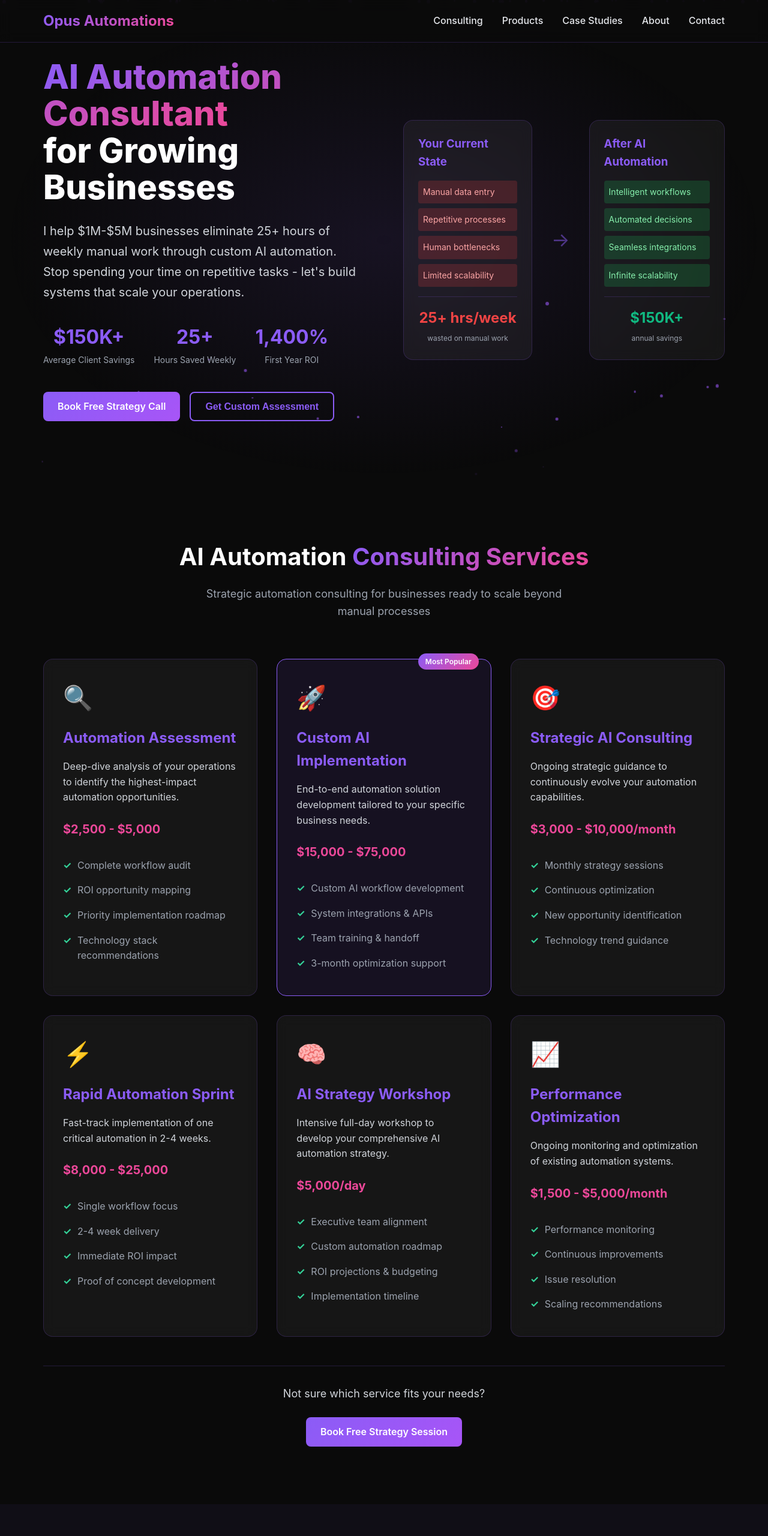
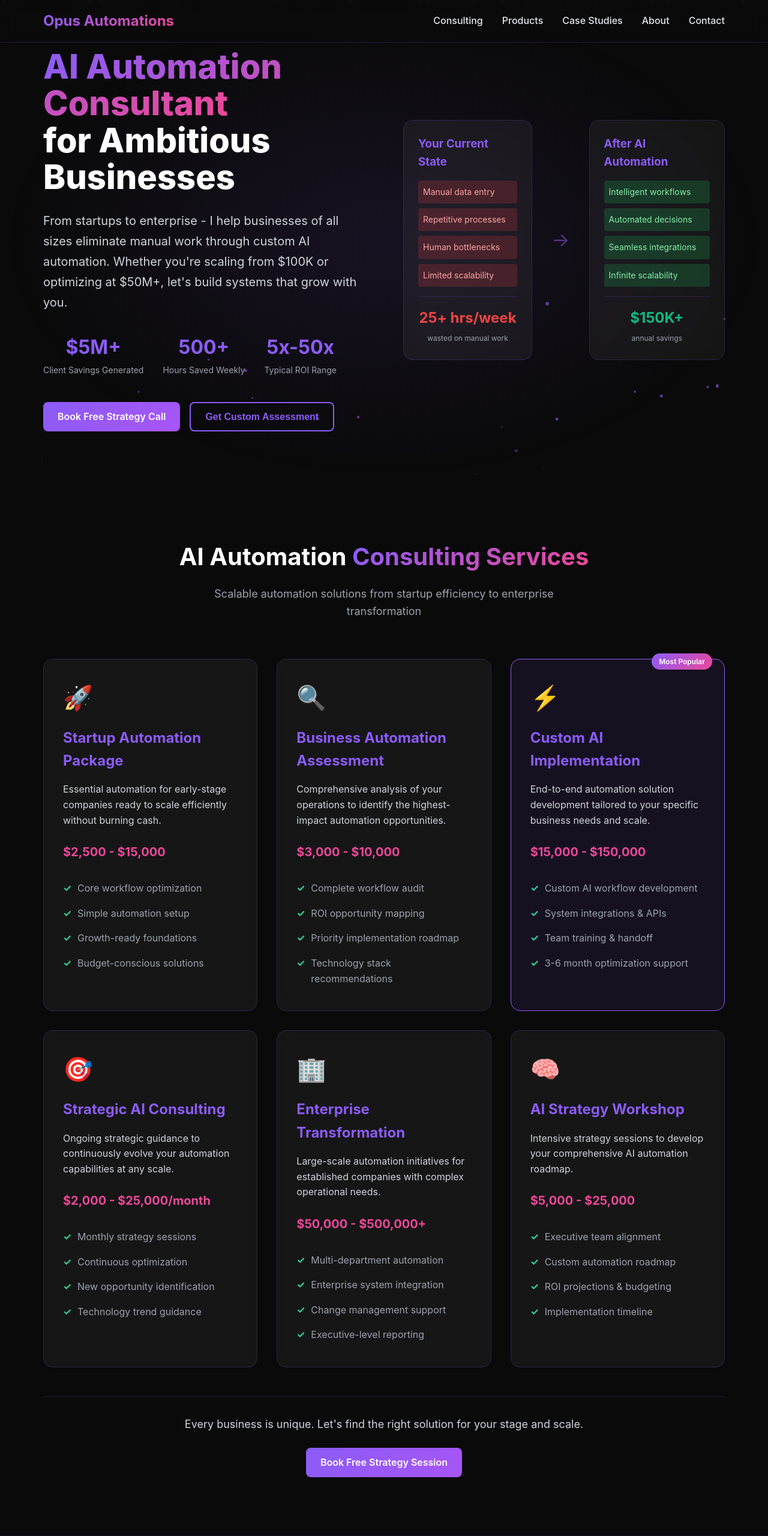
Before and after one commit to projectservan8n/opusautomations, a website: page index.html in a window 1280 px wide. Shown: the top 2560 px of the page at 60% size. Drawn offline with Linux system fonts and the light colour scheme.

Commit message:
Update index.html

```diff
--- a/index.html
+++ b/index.html
@@ -39,24 +39,24 @@
             <div class="hero-content">
                 <h1 class="hero-title">
                     <span class="gradient-text">AI Automation Consultant</span><br>
-                    for Growing Businesses
+                    for Ambitious Businesses
                 </h1>
                 <p class="hero-subtitle">
-                    I help $1M-$5M businesses eliminate 25+ hours of weekly manual work through custom AI automation.
-                    Stop spending your time on repetitive tasks - let's build systems that scale your operations.
+                    From startups to enterprise - I help businesses of all sizes eliminate manual work through custom AI automation.
+                    Whether you're scaling from $100K or optimizing at $50M+, let's build systems that grow with you.
                 </p>
                 <div class="hero-stats">
                     <div class="stat">
-                        <span class="stat-number">$150K+</span>
-                        <span class="stat-label">Average Client Savings</span>
+                        <span class="stat-number">$5M+</span>
+                        <span class="stat-label">Client Savings Generated</span>
                     </div>
                     <div class="stat">
-                        <span class="stat-number">25+</span>
+                        <span class="stat-number">500+</span>
                         <span class="stat-label">Hours Saved Weekly</span>
                     </div>
                     <div class="stat">
-                        <span class="stat-number">1,400%</span>
-                        <span class="stat-label">First Year ROI</span>
+                        <span class="stat-number">5x-50x</span>
+                        <span class="stat-label">Typical ROI Range</span>
                     </div>
                 </div>
                 <div class="hero-cta">
@@ -103,14 +103,26 @@
         <div class="container">
             <div class="section-header">
                 <h2 class="section-title">AI Automation <span class="gradient-text">Consulting Services</span></h2>
-                <p class="section-subtitle">Strategic automation consulting for businesses ready to scale beyond manual processes</p>
+                <p class="section-subtitle">Scalable automation solutions from startup efficiency to enterprise transformation</p>
             </div>
             <div class="services-grid">
                 <div class="service-card">
+                    <div class="service-icon">🚀</div>
+                    <h3>Startup Automation Package</h3>
+                    <p>Essential automation for early-stage companies ready to scale efficiently without burning cash.</p>
+                    <div class="service-price">$2,500 - $15,000</div>
+                    <ul class="service-features">
+                        <li>Core workflow optimization</li>
+                        <li>Simple automation setup</li>
+                        <li>Growth-ready foundations</li>
+                        <li>Budget-conscious solutions</li>
+                    </ul>
+                </div>
+                <div class="service-card">
                     <div class="service-icon">🔍</div>
-                    <h3>Automation Assessment</h3>
-                    <p>Deep-dive analysis of your operations to identify the highest-impact automation opportunities.</p>
-                    <div class="service-price">$2,500 - $5,000</div>
+                    <h3>Business Automation Assessment</h3>
+                    <p>Comprehensive analysis of your operations to identify the highest-impact automation opportunities.</p>
+                    <div class="service-price">$3,000 - $10,000</div>
                     <ul class="service-features">
                         <li>Complete workflow audit</li>
                         <li>ROI opportunity mapping</li>
@@ -120,22 +132,22 @@
                 </div>
                 <div class="service-card featured">
                     <div class="service-badge">Most Popular</div>
-                    <div class="service-icon">🚀</div>
+                    <div class="service-icon">⚡</div>
                     <h3>Custom AI Implementation</h3>
-                    <p>End-to-end automation solution development tailored to your specific business needs.</p>
-                    <div class="service-price">$15,000 - $75,000</div>
+                    <p>End-to-end automation solution development tailored to your specific business needs and scale.</p>
+                    <div class="service-price">$15,000 - $150,000</div>
                     <ul class="service-features">
                         <li>Custom AI workflow development</li>
                         <li>System integrations & APIs</li>
                         <li>Team training & handoff</li>
-                        <li>3-month optimization support</li>
+                        <li>3-6 month optimization support</li>
                     </ul>
                 </div>
                 <div class="service-card">
                     <div class="service-icon">🎯</div>
                     <h3>Strategic AI Consulting</h3>
-                    <p>Ongoing strategic guidance to continuously evolve your automation capabilities.</p>
-                    <div class="service-price">$3,000 - $10,000/month</div>
+                    <p>Ongoing strategic guidance to continuously evolve your automation capabilities at any scale.</p>
+                    <div class="service-price">$2,000 - $25,000/month</div>
                     <ul class="service-features">
                         <li>Monthly strategy sessions</li>
                         <li>Continuous optimization</li>
@@ -144,22 +156,22 @@
                     </ul>
                 </div>
                 <div class="service-card">
-                    <div class="service-icon">⚡</div>
-                    <h3>Rapid Automation Sprint</h3>
-                    <p>Fast-track implementation of one critical automation in 2-4 weeks.</p>
-                    <div class="service-price">$8,000 - $25,000</div>
+                    <div class="service-icon">🏢</div>
+                    <h3>Enterprise Transformation</h3>
+                    <p>Large-scale automation initiatives for established companies with complex operational needs.</p>
+                    <div class="service-price">$50,000 - $500,000+</div>
                     <ul class="service-features">
-                        <li>Single workflow focus</li>
-                        <li>2-4 week delivery</li>
-                        <li>Immediate ROI impact</li>
-                        <li>Proof of concept development</li>
+                        <li>Multi-department automation</li>
+                        <li>Enterprise system integration</li>
+                        <li>Change management support</li>
+                        <li>Executive-level reporting</li>
                     </ul>
                 </div>
                 <div class="service-card">
                     <div class="service-icon">🧠</div>
                     <h3>AI Strategy Workshop</h3>
-                    <p>Intensive full-day workshop to develop your comprehensive AI automation strategy.</p>
-                    <div class="service-price">$5,000/day</div>
+                    <p>Intensive strategy sessions to develop your comprehensive AI automation roadmap.</p>
+                    <div class="service-price">$5,000 - $25,000</div>
                     <ul class="service-features">
                         <li>Executive team alignment</li>
                         <li>Custom automation roadmap</li>
@@ -167,21 +179,9 @@
                         <li>Implementation timeline</li>
                     </ul>
                 </div>
-                <div class="service-card">
-                    <div class="service-icon">📈</div>
-                    <h3>Performance Optimization</h3>
-                    <p>Ongoing monitoring and optimization of existing automation systems.</p>
-                    <div class="service-price">$1,500 - $5,000/month</div>
-                    <ul class="service-features">
-                        <li>Performance monitoring</li>
-                        <li>Continuous improvements</li>
-                        <li>Issue resolution</li>
-                        <li>Scaling recommendations</li>
-                    </ul>
-                </div>
             </div>
             <div class="services-cta">
-                <p>Not sure which service fits your needs?</p>
+                <p>Every business is unique. Let's find the right solution for your stage and scale.</p>
                 <a href="https://calendly.com/tony-opusautomations/30min" class="btn btn-primary" target="_blank">Book Free Strategy Session</a>
             </div>
         </div>
@@ -296,45 +296,45 @@
                 <div class="about-text">
                     <h2 class="section-title">Why Choose <span class="gradient-text">Tony for AI Automation</span></h2>
                     <p>
-                        I'm not just another automation consultant. I specialize in helping $1M-$5M businesses break through
-                        operational bottlenecks using custom AI solutions that actually work in the real world.
+                        I work with businesses at every stage - from $100K startups automating their first processes
+                        to $50M+ enterprises transforming entire departments. My approach scales with your needs and budget.
                     </p>
                     <div class="about-features">
                         <div class="about-feature">
                             <div class="feature-icon">🎯</div>
                             <div class="feature-content">
-                                <h4>Business-First Approach</h4>
-                                <p>I focus on ROI and business impact, not just cool technology. Every automation must pay for itself.</p>
+                                <h4>Scale-Appropriate Solutions</h4>
+                                <p>Whether you need a $2K workflow fix or a $500K enterprise transformation, I match the solution to your stage.</p>
                             </div>
                         </div>
                         <div class="about-feature">
                             <div class="feature-icon">🚀</div>
                             <div class="feature-content">
-                                <h4>Proven Track Record</h4>
-                                <p>My clients consistently achieve 10x+ ROI within 12 months through strategic automation implementation.</p>
+                                <h4>Proven Across All Sizes</h4>
+                                <p>From bootstrapped startups to Fortune 500 companies - my automation strategies work at any scale.</p>
                             </div>
                         </div>
                         <div class="about-feature">
                             <div class="feature-icon">🛡️</div>
                             <div class="feature-content">
                                 <h4>Long-term Partnership</h4>
-                                <p>I don't just build and disappear. Ongoing optimization ensures your automation evolves with your business.</p>
+                                <p>I grow with your business. Start small, scale smart, and evolve your automation as you expand.</p>
                             </div>
                         </div>
                     </div>
                 </div>
                 <div class="about-stats">
                     <div class="stat-card">
-                        <h3>$1M-$5M</h3>
-                        <p>Sweet spot client revenue</p>
+                        <h3>$100K - $50M+</h3>
+                        <p>Client revenue range</p>
                     </div>
                     <div class="stat-card">
-                        <h3>6 Months</h3>
-                        <p>Average implementation</p>
+                        <h3>$2.5K - $500K</h3>
+                        <p>Project investment range</p>
                     </div>
                     <div class="stat-card">
                         <h3>10x+ ROI</h3>
-                        <p>Typical first-year return</p>
+                        <p>Typical return at any scale</p>
                     </div>
                 </div>
             </div>
@@ -394,23 +394,24 @@
                         <input type="text" id="company" name="company" required>
                     </div>
                     <div class="form-group">
-                        <label for="revenue">Annual Revenue Range</label>
+                        <label for="revenue">Company Size/Stage</label>
                         <select id="revenue" name="revenue" required>
-                            <option value="">Select range...</option>
-                            <option value="500k-1m">$500K - $1M</option>
-                            <option value="1m-2m">$1M - $2M</option>
-                            <option value="2m-5m">$2M - $5M</option>
-                            <option value="5m+">$5M+</option>
+                            <option value="">Select your stage...</option>
+                            <option value="startup">Startup ($100K - $500K)</option>
+                            <option value="small">Small Business ($500K - $2M)</option>
+                            <option value="medium">Growing Company ($2M - $10M)</option>
+                            <option value="large">Established Business ($10M - $50M)</option>
+                            <option value="enterprise">Enterprise ($50M+)</option>
                         </select>
                     </div>
                     <div class="form-group">
-                        <label for="operations">Weekly Hours on Manual Tasks</label>
+                        <label for="operations">Weekly Hours on Manual Work</label>
                         <select id="operations" name="operations" required>
                             <option value="">Select range...</option>
                             <option value="5-15">5-15 hours</option>
                             <option value="15-25">15-25 hours</option>
                             <option value="25-40">25-40 hours</option>
-                            <option value="40+">40+ hours</option>
+                            <option value="40+">40+ hours (multiple people)</option>
                         </select>
                     </div>
                     <div class="form-group">
```
